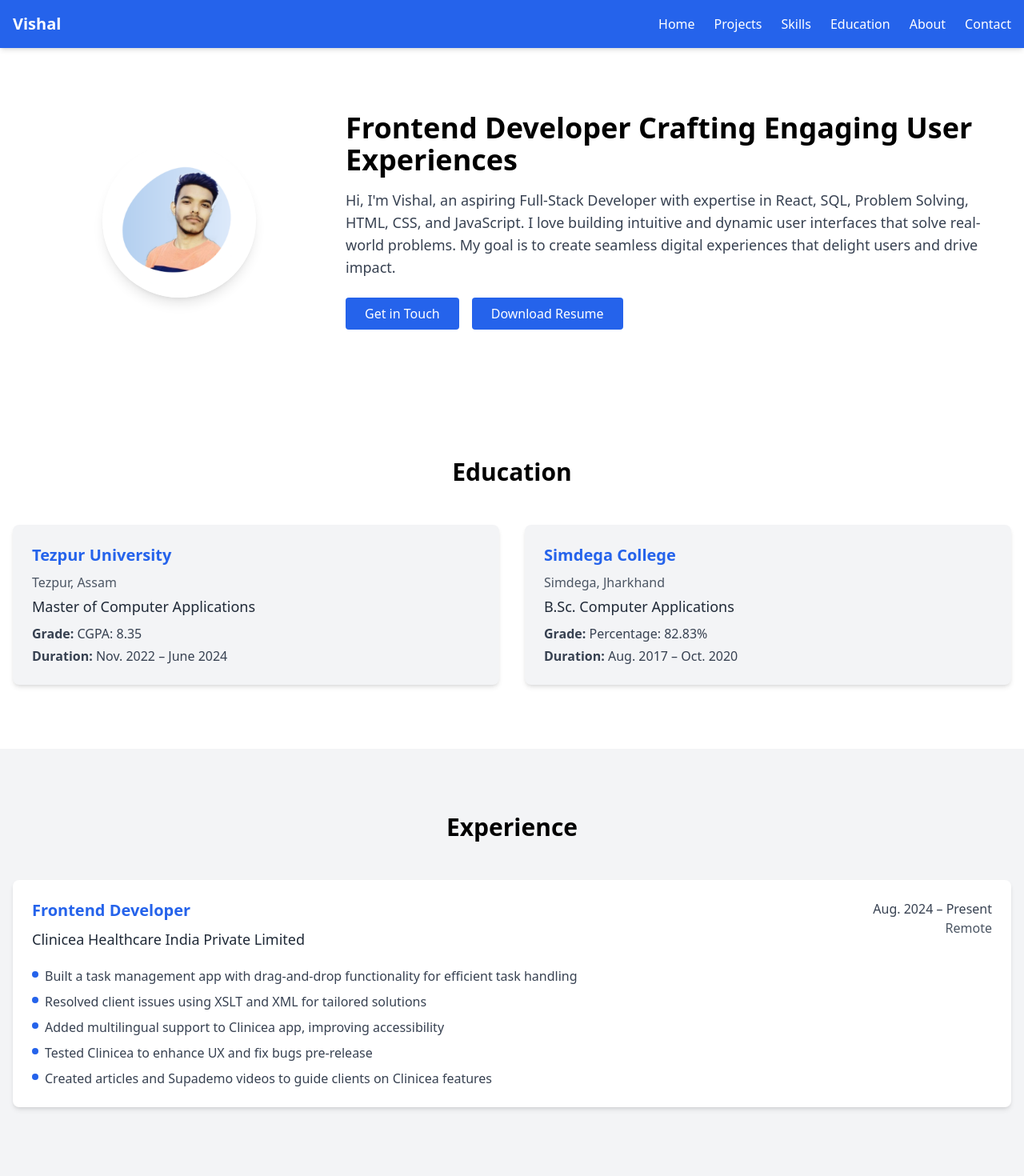
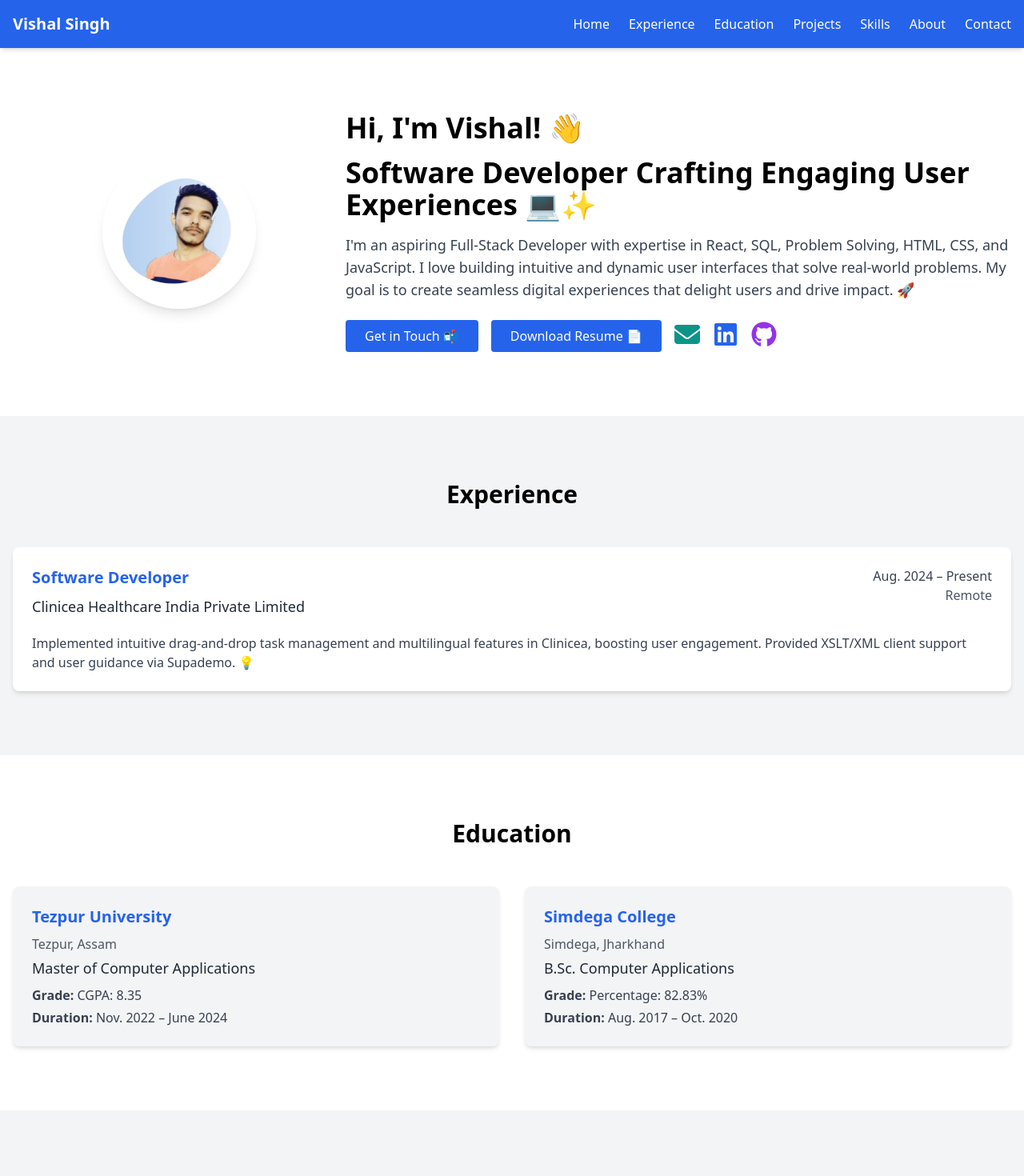
Before and after one commit to Vishal-Kumar-Singh-18/portfolio, a React (Vite) app: page / in a window 1280 px wide. Shown: the top 1470 px of the page at 80% size. Built offline with nearby package versions, Linux system fonts and the light colour scheme.

Commit message:
Add social icons to Introduction, remove from Contact, add emojis

```diff
--- a/package.json
+++ b/package.json
@@ -11,6 +11,10 @@
   },
   "dependencies": {
     "@emailjs/browser": "^4.4.1",
+    "@fortawesome/fontawesome-svg-core": "^6.7.2",
+    "@fortawesome/free-brands-svg-icons": "^6.7.2",
+    "@fortawesome/free-solid-svg-icons": "^6.7.2",
+    "@fortawesome/react-fontawesome": "^0.2.2",
     "react": "^19.0.0",
     "react-dom": "^19.0.0"
   },
@@ -23,6 +27,7 @@
     "eslint": "^9.22.0",
     "eslint-plugin-react-hooks": "^5.2.0",
     "eslint-plugin-react-refresh": "^0.4.19",
+    "gh-pages": "^6.3.0",
     "globals": "^16.0.0",
     "postcss": "^8.5.3",
     "tailwindcss": "^3.4.13",
--- a/src/App.jsx
+++ b/src/App.jsx
@@ -14,8 +14,8 @@ function App() {
       <Header />
       <main>
         <Introduction />
+        <Experience />
         <Education />
-        <Experience />
         <Projects />
         <Skills />
         <About />
--- a/src/components/About.jsx
+++ b/src/components/About.jsx
@@ -3,20 +3,19 @@ function About() {
     <section id="about" className="py-12 sm:py-20 bg-gray-100">
       <div className="container mx-auto px-4">
         <h2 className="text-2xl sm:text-3xl font-bold text-center mb-8 sm:mb-12">
-          About Me
+          About Me 🌟
         </h2>
         <div className="max-w-2xl mx-auto text-center">
           <p className="text-base sm:text-lg text-gray-700 mb-6">
-            I'm a Frontend Developer with a passion for creating user-centric
-            web applications. My journey into tech started with a curiosity for
-            how websites work, leading me to master tools like React, Node.js,
-            and Next.js. I thrive on solving complex problems and delivering
-            pixel-perfect designs.
+            I'm a Software Developer passionate about creating user-centric web
+            applications. My tech journey began with curiosity about how websites
+            work, leading me to master React, Node.js, and Next.js. I thrive on
+            solving complex problems and delivering pixel-perfect designs. 💡
           </p>
           <p className="text-base sm:text-lg text-gray-700 mb-6">
-            Outside of coding, I enjoy playing sports, started a new habit of
-            reading books. My development philosophy is simple: write clean,
-            maintainable code and always prioritize the user experience.
+            Outside coding, I enjoy playing sports 🏀 and recently started reading
+            books 📚. My development philosophy? Write clean, maintainable code
+            and always prioritize the user experience. 🎯
           </p>
         </div>
       </div>
--- a/src/components/Contact.jsx
+++ b/src/components/Contact.jsx
@@ -2,12 +2,8 @@ import { useState } from "react";
 import emailjs from "@emailjs/browser";
 
 function Contact() {
-  const [formData, setFormData] = useState({
-    name: "",
-    email: "",
-    message: "",
-  });
-  const [status, setStatus] = useState(""); // To show success/error messages
+  const [formData, setFormData] = useState({ name: "", email: "", message: "" });
+  const [status, setStatus] = useState("");
 
   const handleChange = (e) => {
     setFormData({ ...formData, [e.target.name]: e.target.value });
@@ -15,24 +11,22 @@ function Contact() {
 
   const handleSubmit = (e) => {
     e.preventDefault();
-
-    // EmailJS sendForm parameters: serviceID, templateID, form data, publicKey
     emailjs
       .sendForm(
-        "service_c2u1fvd", // Replace with your EmailJS Service ID
-        "template_q7798w4", // Replace with your EmailJS Template ID
-        e.target, // The form element
-        "zkum0zijXLQ-84DwB" // Replace with your EmailJS Public Key
+        "service_c2u1fvd",
+        "template_q7798w4",
+        e.target,
+        import.meta.env.VITE_EMAILJS_PUBLIC_KEY
       )
       .then(
         (result) => {
           console.log("Email sent successfully:", result.text);
-          setStatus("Message sent successfully!");
+          setStatus("Message sent successfully! 🎉");
           setFormData({ name: "", email: "", message: "" });
         },
         (error) => {
           console.error("Email sending failed:", error.text);
-          setStatus("Failed to send message. Please try again.");
+          setStatus("Failed to send message. Please try again. 😔");
         }
       );
   };
@@ -41,7 +35,7 @@ function Contact() {
     <section id="contact" className="py-12 sm:py-20 bg-white">
       <div className="container mx-auto px-4">
         <h2 className="text-2xl sm:text-3xl font-bold text-center mb-8 sm:mb-12">
-          Get in Touch
+          Get in Touch 📬
         </h2>
         <div className="max-w-lg mx-auto">
           <form onSubmit={handleSubmit} className="space-y-6">
@@ -100,7 +94,7 @@ function Contact() {
               type="submit"
               className="bg-blue-600 text-white px-6 py-3 sm:py-2 rounded hover:bg-blue-700 w-full sm:w-auto"
             >
-              Send Message
+              Send Message 📤
             </button>
           </form>
           {status && (
@@ -112,39 +106,6 @@ function Contact() {
               {status}
             </p>
           )}
-          <div className="mt-8 text-center">
-            <p className="text-gray-700 text-sm sm:text-base">
-              Or reach me at:
-            </p>
-            <p>
-              <a
-                href="mailto:vishalkr.18singh1999@gmail.com"
-                className="text-blue-600 hover:underline text-sm sm:text-base"
-              >
-                vishalkr.18singh1999@gmail.com
-              </a>
-            </p>
-            <p>
-              <a
-                href="https://www.linkedin.com/in/vishal-singh-1458a1256/"
-                target="_blank"
-                rel="noopener noreferrer"
-                className="text-blue-600 hover:underline text-sm sm:text-base"
-              >
-                LinkedIn
-              </a>
-            </p>
-            <p>
-              <a
-                href="https://github.com/Vishal-Kumar-Singh-18"
-                target="_blank"
-                rel="noopener noreferrer"
-                className="text-blue-600 hover:underline text-sm sm:text-base"
-              >
-                GitHub
-              </a>
-            </p>
-          </div>
         </div>
       </div>
     </section>
--- a/src/components/Experience.jsx
+++ b/src/components/Experience.jsx
@@ -1,24 +1,21 @@
 function Experience() {
   const experiences = [
     {
-        title: 'Frontend Developer',
+      title: 'Software Developer',
       company: 'Clinicea Healthcare India Private Limited',
       location: 'Remote',
       duration: 'Aug. 2024 – Present',
-        responsibilities: [
-          'Built a task management app with drag-and-drop functionality for efficient task handling',
-          'Resolved client issues using XSLT and XML for tailored solutions',
-          'Added multilingual support to Clinicea app, improving accessibility',
-          'Tested Clinicea to enhance UX and fix bugs pre-release',
-          'Created articles and Supademo videos to guide clients on Clinicea features',
-        ],
+      responsibilities:
+        'Implemented intuitive drag-and-drop task management and multilingual features in Clinicea, boosting user engagement. Provided XSLT/XML client support and user guidance via Supademo. 💡',
     },
   ];
 
   return (
     <section id="experience" className="py-12 sm:py-20 bg-gray-100">
       <div className="container mx-auto px-4">
-          <h2 className="text-2xl sm:text-3xl font-bold text-center mb-8 sm:mb-12">Experience</h2>
+        <h2 className="text-2xl sm:text-3xl font-bold text-center mb-8 sm:mb-12">
+          Experience
+        </h2>
         <div className="grid grid-cols-1 gap-6 sm:gap-8">
           {experiences.map((exp, index) => (
             <div
@@ -27,23 +24,19 @@ function Experience() {
             >
               <div className="flex flex-col sm:flex-row sm:justify-between sm:items-start mb-4">
                 <div>
-                    <h3 className="text-lg sm:text-xl font-semibold text-blue-600 mb-2">{exp.title}</h3>
-                    <p className="text-base sm:text-lg font-medium text-gray-800 mb-1">{exp.company}</p>
-
+                  <h3 className="text-lg sm:text-xl font-semibold text-blue-600 mb-2">
+                    {exp.title}
+                  </h3>
+                  <p className="text-base sm:text-lg font-medium text-gray-800 mb-1">
+                    {exp.company}
+                  </p>
                 </div>
                 <div className="mt-4 sm:mt-0 sm:text-right">
                   <p className="text-sm sm:text-base text-gray-700">{exp.duration}</p>
                   <p className="text-sm sm:text-base text-gray-600">{exp.location}</p>
                 </div>
               </div>
-                <ul className="space-y-2">
-                  {exp.responsibilities.map((responsibility, idx) => (
-                    <li key={idx} className="flex items-start text-sm sm:text-base text-gray-700">
-                      <span className="w-2 h-2 bg-blue-600 rounded-full mr-2 mt-1.5 flex-shrink-0"></span>
-                      {responsibility}
-                    </li>
-                  ))}
-                </ul>
+              <p className="text-sm sm:text-base text-gray-700">{exp.responsibilities}</p>
             </div>
           ))}
         </div>
--- a/src/components/Header.jsx
+++ b/src/components/Header.jsx
@@ -19,7 +19,7 @@ function Header() {
   return (
     <nav className="bg-blue-600 text-white p-4 sticky top-0 z-20 shadow-md">
       <div className="container mx-auto flex justify-between items-center">
-        <h1 className="text-xl font-bold">Vishal</h1>
+        <h1 className="text-xl font-bold">Vishal Singh</h1>
         {/* Hamburger Button for Mobile */}
         <button
           className="md:hidden flex items-center p-2 rounded text-white hover:bg-blue-700 focus:outline-none"
@@ -45,9 +45,10 @@ function Header() {
         {/* Desktop Menu */}
         <ul className="hidden md:flex space-x-6">
           <li><a href="#introduction" className="hover:underline">Home</a></li>
+          <li><a href="#experience" className="hover:underline">Experience</a></li>
+          <li><a href="#education" className="hover:underline">Education</a></li>
           <li><a href="#projects" className="hover:underline">Projects</a></li>
           <li><a href="#skills" className="hover:underline">Skills</a></li>
-          <li><a href="#education" className="hover:underline">Education</a></li>
           <li><a href="#about" className="hover:underline">About</a></li>
           <li><a href="#contact" className="hover:underline">Contact</a></li>
         </ul>
@@ -77,9 +78,10 @@ function Header() {
         </div>
         <ul className="flex flex-col items-center space-y-6 mt-10 text-lg">
           <li><a href="#introduction" className="hover:underline" onClick={toggleMenu}>Home</a></li>
+          <li><a href="#experience" className="hover:underline" onClick={toggleMenu}>Education</a></li>
+          <li><a href="#education" className="hover:underline" onClick={toggleMenu}>Education</a></li>
           <li><a href="#projects" className="hover:underline" onClick={toggleMenu}>Projects</a></li>
           <li><a href="#skills" className="hover:underline" onClick={toggleMenu}>Skills</a></li>
-          <li><a href="#education" className="hover:underline" onClick={toggleMenu}>Education</a></li>
           <li><a href="#about" className="hover:underline" onClick={toggleMenu}>About</a></li>
           <li><a href="#contact" className="hover:underline" onClick={toggleMenu}>Contact</a></li>
         </ul>
--- a/src/components/Introduction.jsx
+++ b/src/components/Introduction.jsx
@@ -1,4 +1,7 @@
 import headshot from "/headshot.png"; // Headshot located in public/
+import { FontAwesomeIcon } from "@fortawesome/react-fontawesome";
+import { faEnvelope } from "@fortawesome/free-solid-svg-icons"; // Correct package for faEnvelope
+import { faLinkedin, faGithub } from "@fortawesome/free-brands-svg-icons";
 
 function Introduction() {
   return (
@@ -13,21 +16,25 @@ function Introduction() {
         </div>
         <div className="md:w-2/3 text-center md:text-left">
           <h2 className="text-2xl sm:text-4xl font-bold mb-4">
-            Frontend Developer Crafting Engaging User Experiences
+            Hi, I'm Vishal! 👋
+          </h2>
+          <h2 className="text-2xl sm:text-4xl font-bold mb-4">
+            Software Developer Crafting Engaging User Experiences 💻✨
           </h2>
           <p className="text-base sm:text-lg text-gray-700 mb-6">
-            Hi, I'm Vishal, an aspiring Full-Stack Developer with expertise in
-            React, SQL, Problem Solving, HTML, CSS, and JavaScript. I love
-            building intuitive and dynamic user interfaces that solve real-world
+            I'm an aspiring Full-Stack Developer with expertise in React, SQL,
+            Problem Solving, HTML, CSS, and JavaScript. I love building
+            intuitive and dynamic user interfaces that solve real-world
             problems. My goal is to create seamless digital experiences that
-            delight users and drive impact.
+            delight users and drive impact. 🚀
           </p>
-          <div className="flex flex-col sm:flex-row justify-center md:justify-start space-y-4 sm:space-y-0 sm:space-x-4">
+          <div className="flex flex-col sm:flex-row items-center justify-center md:justify-start space-y-4 sm:space-y-0 sm:space-x-4">
+            <div className="flex flex-col sm:flex-row space-y-4 sm:space-y-0 sm:space-x-4">
               <a
                 href="#contact"
                 className="bg-blue-600 text-white px-6 py-2 rounded hover:bg-blue-700"
               >
-              Get in Touch
+                Get in Touch 📬
               </a>
               <a
                 href="https://drive.google.com/file/d/1mlF1DVtgmen2LMpuKeGe1AHnNGigO8xr/view"
@@ -35,8 +42,45 @@ function Introduction() {
                 rel="noopener noreferrer"
                 className="bg-blue-600 text-white px-6 py-2 rounded hover:bg-blue-700"
               >
-              Download Resume
+                Download Resume 📄
               </a>
+            </div>
+            <div className="flex space-x-4">
+              <a
+                href="mailto:vishalkr.18singh1999@gmail.com"
+                className="text-teal-600 hover:text-teal-700 transform hover:scale-110 transition-transform"
+                aria-label="Email Vishal"
+              >
+                <FontAwesomeIcon
+                  icon={faEnvelope}
+                  className="w-6 h-6 sm:w-8 sm:h-8"
+                />
+              </a>
+              <a
+                href="https://www.linkedin.com/in/vishal-singh-1458a1256/"
+                target="_blank"
+                rel="noopener noreferrer"
+                className="text-blue-600 hover:text-blue-700 transform hover:scale-110 transition-transform"
+                aria-label="Vishal's LinkedIn"
+              >
+                <FontAwesomeIcon
+                  icon={faLinkedin}
+                  className="w-6 h-6 sm:w-8 sm:h-8"
+                />
+              </a>
+              <a
+                href="https://github.com/Vishal-Kumar-Singh-18"
+                target="_blank"
+                rel="noopener noreferrer"
+                className="text-purple-600 hover:text-purple-700 transform hover:scale-110 transition-transform"
+                aria-label="Vishal's GitHub"
+              >
+                <FontAwesomeIcon
+                  icon={faGithub}
+                  className="w-6 h-6 sm:w-8 sm:h-8"
+                />
+              </a>
+            </div>
           </div>
         </div>
       </div>
```
Also changed, not shown: 1 other file (tests, documents, lock files or other folders). Lines whose indentation alone changed are shown as unchanged.
